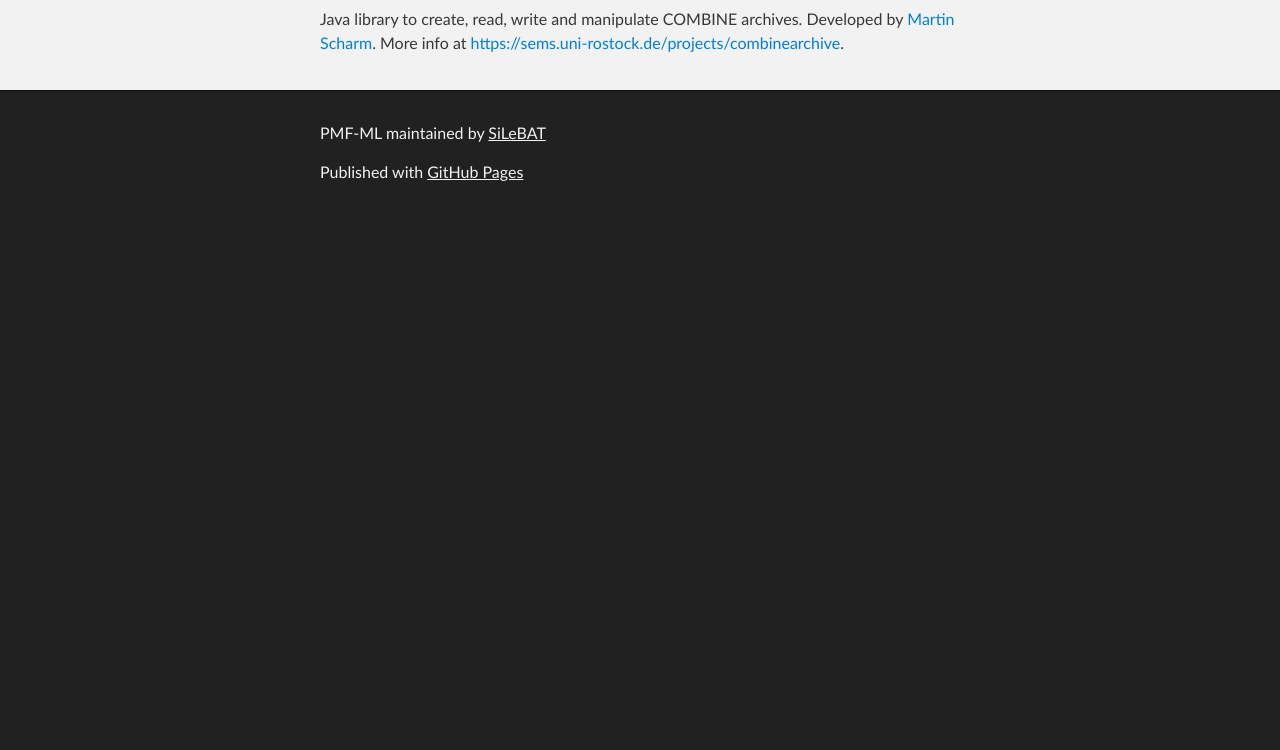
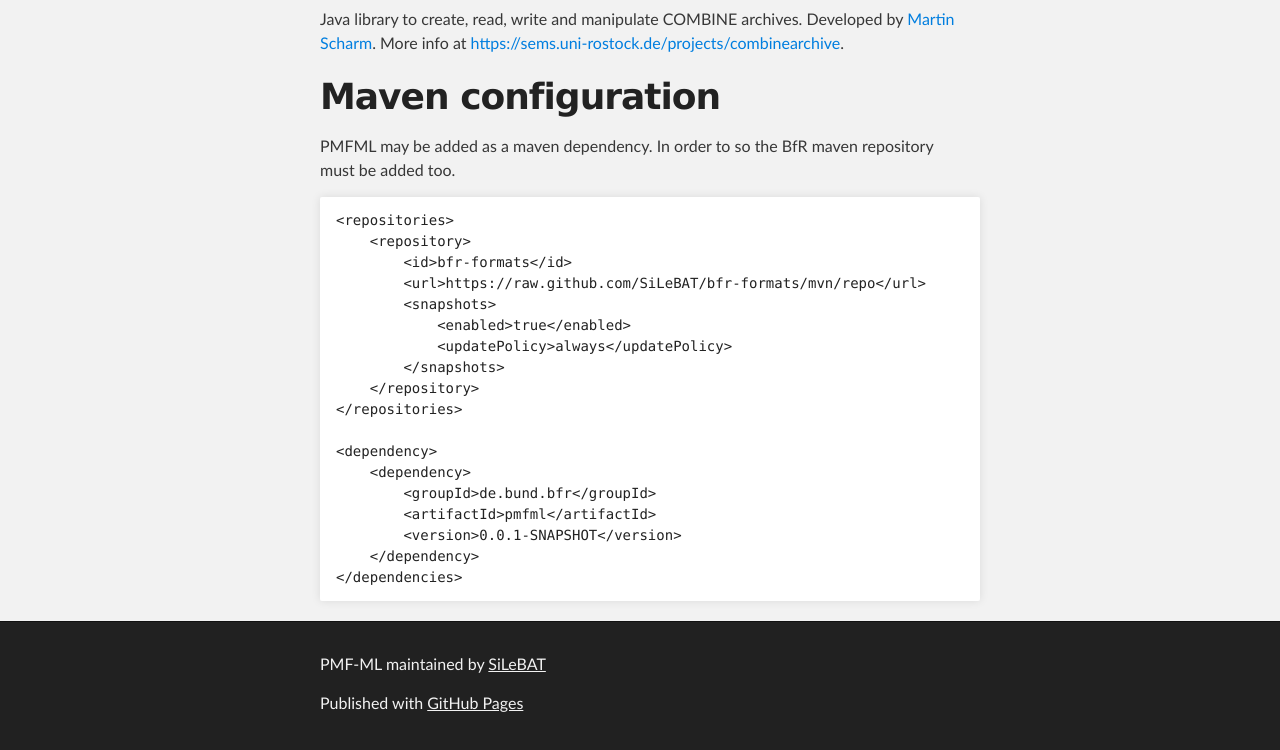
Before and after one commit to SiLeBAT/pmfml, a plain HTML site: page index.html in a window 1280 px wide. Shown: the part 730-1480 px from the top of the page. Before the commit the page ends 949 px from the top, so only its background shows below. Drawn offline with Linux system fonts and the light colour scheme.

Commit message:
Create gh-pages branch via GitHub

```diff
--- a/index.html
+++ b/index.html
@@ -50,6 +50,31 @@
 <a id="combine-archive-toolkit" class="anchor" href="#combine-archive-toolkit" aria-hidden="true"><span aria-hidden="true" class="octicon octicon-link"></span></a>Combine Archive Toolkit</h2>
 
 <p>Java library to create, read, write and manipulate COMBINE archives. Developed by <a href="https://www.sbi.uni-rostock.de/team/single/martin-scharm/">Martin Scharm</a>. More info at <a href="https://sems.uni-rostock.de/projects/combinearchive">https://sems.uni-rostock.de/projects/combinearchive</a>.</p>
+
+<h1>
+<a id="maven-configuration" class="anchor" href="#maven-configuration" aria-hidden="true"><span aria-hidden="true" class="octicon octicon-link"></span></a>Maven configuration</h1>
+
+<p>PMFML may be added as a maven dependency. In order to so the BfR maven repository must be added too.</p>
+
+<pre><code>&lt;repositories&gt;
+    &lt;repository&gt;
+        &lt;id&gt;bfr-formats&lt;/id&gt;
+        &lt;url&gt;https://raw.github.com/SiLeBAT/bfr-formats/mvn/repo&lt;/url&gt;
+        &lt;snapshots&gt;
+            &lt;enabled&gt;true&lt;/enabled&gt;
+            &lt;updatePolicy&gt;always&lt;/updatePolicy&gt;
+        &lt;/snapshots&gt;
+    &lt;/repository&gt;
+&lt;/repositories&gt;
+
+&lt;dependency&gt;
+    &lt;dependency&gt;
+        &lt;groupId&gt;de.bund.bfr&lt;/groupId&gt;
+        &lt;artifactId&gt;pmfml&lt;/artifactId&gt;
+        &lt;version&gt;0.0.1-SNAPSHOT&lt;/version&gt;
+    &lt;/dependency&gt;
+&lt;/dependencies&gt;
+</code></pre>
       </section>
     </div>
 
```
Also changed, not shown: params.json (+1 -1 lines).
